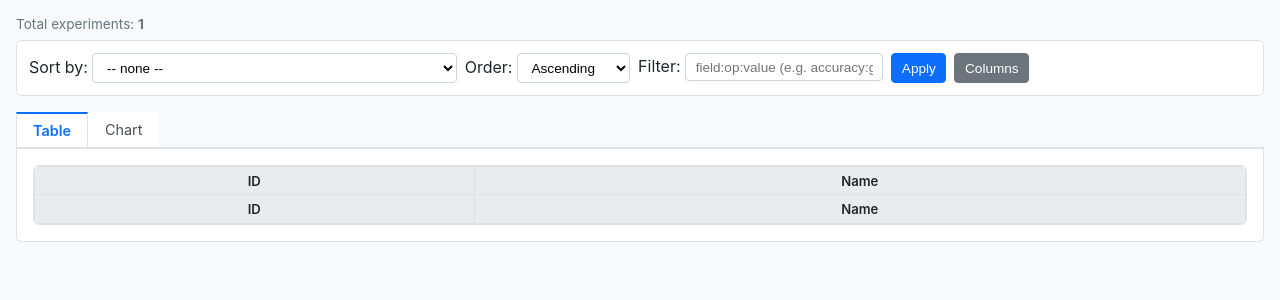
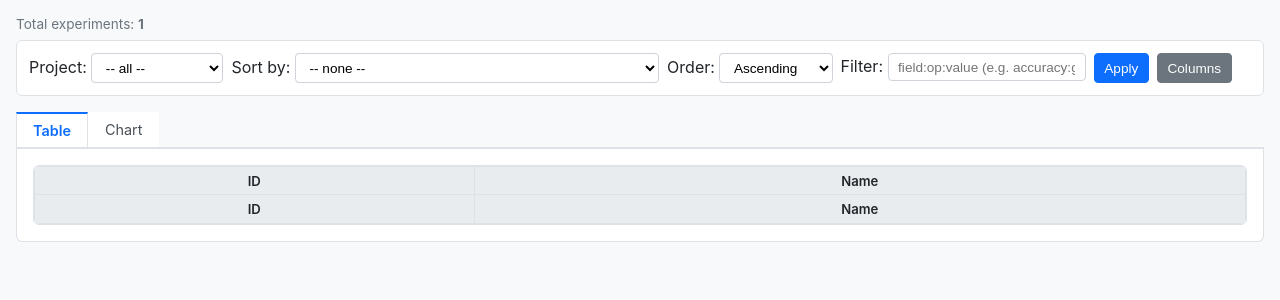
Before and after one commit to AinzRimuru/exp_viewer, a FastAPI app: template src/exp_viewer/server/templates/index.html in a window 1280 px wide. Shown: the part 45-345 px from the top of the page. Run offline with FastAPI, Linux system fonts and the light colour scheme; the template is opened without the code that fills it: most values are stand-ins (such as "Sample title", 1, 10 or a date in 2020); lists and menus that the app fills with data are empty; parts of the project's set-up code (start-up, migrations or seed data) failed here and were passed over; some libraries are stand-ins or nearby versions.

Commit message:
Add multi-directory project support, update README, bump to v0.5.0
- Support loading multiple experiment directories for cross-project comparison
- Add --labels flag to serve command for custom project names
- Add project field to Experiment,贯穿 DB/routes/table/charts/export
- Add project filter dropdown and project column in UI
- Update README with all current features: 14 chart types, column visibility, multi-directory
- Bump version from 0.4.0 to 0.5.0

```diff
--- a/pyproject.toml
+++ b/pyproject.toml
@@ -4,7 +4,7 @@
 
 [project]
 name = "exp-viewer"
-version = "0.4.0"
+version = "0.5.0"
 description = "Experiment data visualization toolkit"
 requires-python = ">=3.11"
 dependencies = [
--- a/src/exp_viewer/database.py
+++ b/src/exp_viewer/database.py
@@ -51,13 +51,14 @@
 
     def save(self, experiment: Experiment, *, directory: str | None = None) -> None:
         """Save or update an experiment."""
+        project = experiment.project or directory
         self._conn.execute(
             """INSERT OR REPLACE INTO experiments (id, name, directory, created_at, tags)
                VALUES (?, ?, ?, ?, ?)""",
             (
                 experiment.id,
                 experiment.name,
-                directory,
+                project,
                 experiment.created_at,
                 orjson.dumps(experiment.tags).decode(),
             ),
@@ -116,6 +117,7 @@
             results=res,
             created_at=created_at or "",
             tags=tags,
+            project=directory or "",
         )
 
     def _load_fields(self, table: str, exp_id: str) -> dict[str, FieldValue]:
--- a/src/exp_viewer/render/charts.py
+++ b/src/exp_viewer/render/charts.py
@@ -18,7 +18,7 @@
     Keys prefixed with 'hp:' force hyperparameter lookup, 'res:' force result lookup.
     Plain keys try hyperparameters first, then results.
     """
-    _META_KEYS = {"id", "name", "created_at"}
+    _META_KEYS = {"id", "name", "created_at", "project"}
 
     source: str | None = None
     clean_key = key
--- a/src/exp_viewer/render/export.py
+++ b/src/exp_viewer/render/export.py
@@ -88,6 +88,16 @@
             (
                 "Parameter Comparison",
                 parallel_coordinates(exp_set, all_dims, color_field=res_keys[0]),
+            )
+        )
+
+    # Multi-project: add project comparison chart
+    projects = {exp.project for exp in exp_set if exp.project}
+    if len(projects) > 1 and res_keys:
+        charts.append(
+            (
+                f"{res_keys[0]} by Project",
+                box_plot(exp_set, y_field=res_keys[0], group_field="project"),
             )
         )
 
--- a/src/exp_viewer/render/table.py
+++ b/src/exp_viewer/render/table.py
@@ -112,9 +112,12 @@
     rows.append('<table class="exp-table">')
 
     # Header
+    has_projects = any(exp.project for exp in experiment_set)
     rows.append("<thead><tr>")
     rows.append("<th class=\"col-id\">ID</th>")
     rows.append("<th class=\"col-name\">Name</th>")
+    if has_projects:
+        rows.append('<th class="col-project">Project</th>')
     if hp_display:
         rows.append(f'<th colspan="{len(hp_display)}" class="group-hp">Hyperparameters</th>')
     if res_display:
@@ -122,6 +125,8 @@
     rows.append("</tr><tr>")
     rows.append('<th class="col-id" data-sort="id">ID</th>')
     rows.append('<th class="col-name" data-sort="name">Name</th>')
+    if has_projects:
+        rows.append('<th class="col-project" data-sort="project">Project</th>')
 
     for k in hp_display:
         rows.append(
@@ -139,6 +144,8 @@
         rows.append("<tr>")
         rows.append(f'<td class="col-id"><a href="/experiments/{escape(exp.id)}">{escape(exp.id)}</a></td>')
         rows.append(f'<td class="col-name">{escape(exp.name)}</td>')
+        if has_projects:
+            rows.append(f'<td class="col-project">{escape(exp.project)}</td>')
         for k in hp_display:
             fv = exp.hyperparameters.get(k)
             rows.append(f"<td>{_render_cell(fv)}</td>")
--- a/src/exp_viewer/schema.py
+++ b/src/exp_viewer/schema.py
@@ -181,6 +181,7 @@
     type_overrides: dict[str, str] | None = None,
     all_hp_keys: list[str] | None = None,
     all_res_keys: list[str] | None = None,
+    project: str = "",
 ) -> Experiment:
     """Normalize a raw experiment dict into an Experiment.
 
@@ -210,4 +211,5 @@
         ),
         created_at=created_at,
         tags=list(tags),
+        project=project,
     )
--- a/src/exp_viewer/server/routes.py
+++ b/src/exp_viewer/server/routes.py
@@ -27,16 +27,25 @@
     """Main dashboard page."""
     db = _get_db(request)
     exp_set = db.load_all()
-    root = getattr(request.app.state, "experiments_root", None)
-    visibility = {}
-    if root is not None:
+
+    # Merge visibility from all project roots
+    roots = getattr(request.app.state, "experiments_roots", [])
+    visibility: dict[str, bool] = {}
+    for root, _ in roots:
         field_configs = load_fields_config(root)
-        visibility = extract_visibility(field_configs)
+        for k, v in extract_visibility(field_configs).items():
+            if k not in visibility:
+                visibility[k] = v
+            else:
+                visibility[k] = visibility[k] or v
+
     fields = _get_field_info(exp_set, visibility=visibility)
+    projects = sorted({exp.project for exp in exp_set if exp.project})
+
     return templates.TemplateResponse(
         request,
         "index.html",
-        {"experiment_count": len(exp_set), "fields": fields},
+        {"experiment_count": len(exp_set), "fields": fields, "projects": projects},
     )
 
 
@@ -50,6 +59,7 @@
         experiments.append({
             "id": exp.id,
             "name": exp.name,
+            "project": exp.project,
             "created_at": exp.created_at,
             "tags": exp.tags,
             "hyperparameters": {
@@ -88,6 +98,7 @@
     return JSONResponse({
         "id": exp.id,
         "name": exp.name,
+        "project": exp.project,
         "created_at": exp.created_at,
         "tags": exp.tags,
         "hyperparameters": {
@@ -115,10 +126,16 @@
     sort_by: str | None = Query(None),
     sort_desc: bool = Query(False),
     columns: str | None = Query(None),
+    project: str | None = Query(None),
 ):
     """Return the experiment table as an HTML fragment."""
     db = _get_db(request)
     exp_set = db.load_all()
+
+    # Filter by project(s)
+    if project:
+        selected = set(project.split(","))
+        exp_set = exp_set.filter(lambda e: e.project in selected)
 
     # Collect filter params
     filter_params = {}
@@ -227,15 +244,26 @@
 async def rescan(request: Request):
     """Re-scan the experiment directory and reload the database."""
     db = _get_db(request)
+    roots = getattr(request.app.state, "experiments_roots", [])
     root = getattr(request.app.state, "experiments_root", None)
-    if root is None:
+
+    db.clear()
+    count = 0
+    if roots:
+        for r, label in roots:
+            experiments = scan_directory(r, project=label)
+            for exp in experiments:
+                db.save(exp)
+            count += len(experiments)
+    elif root is not None:
+        experiments = scan_directory(root)
+        for exp in experiments:
+            db.save(exp)
+        count = len(experiments)
+    else:
         return JSONResponse({"error": "No experiment root configured"}, status_code=400)
 
-    db.clear()
-    experiments = scan_directory(root)
-    for exp in experiments:
-        db.save(exp)
-    return JSONResponse({"loaded": len(experiments)})
+    return JSONResponse({"loaded": count})
 
 
 @router.get("/export")
@@ -285,4 +313,5 @@
         "hyperparameters": hp_keys,
         "results": res_keys,
         "fields": fields,
+        "projects": sorted({exp.project for exp in exp_set if exp.project}),
     }
--- a/src/exp_viewer/server/static/style.css
+++ b/src/exp_viewer/server/static/style.css
@@ -64,3 +64,5 @@
 .column-picker-actions button:hover { background: #dee2e6; }
 .column-picker-groups { display: flex; gap: 2rem; margin-bottom: 0.75rem; }
 .column-picker-groups div label { display: block; font-size: 0.82rem; padding: 0.1rem 0; }
+.col-project { color: #7c3aed; font-weight: 500; }
+.project-badge { display: inline-block; background: #ede9fe; color: #7c3aed; padding: 0.1rem 0.5rem; border-radius: 3px; font-size: 0.8rem; font-weight: 600; }
--- a/src/exp_viewer/server/templates/experiment.html
+++ b/src/exp_viewer/server/templates/experiment.html
@@ -2,7 +2,7 @@
 {% block title %}Experiment {{ experiment.id }}{% endblock %}
 {% block content %}
 <h2>Experiment: {{ experiment.name }}</h2>
-<p class="stats">ID: {{ experiment.id }} | Created: {{ experiment.created_at }} | Tags: {{ experiment.tags | join(', ') }}</p>
+<p class="stats">ID: {{ experiment.id }}{% if experiment.project %} | Project: <span class="project-badge">{{ experiment.project }}</span>{% endif %} | Created: {{ experiment.created_at }} | Tags: {{ experiment.tags | join(', ') }}</p>
 
 <div style="display: grid; grid-template-columns: 1fr 1fr; gap: 1rem; margin-top: 1rem;">
     <div>
--- a/src/exp_viewer/server/templates/index.html
+++ b/src/exp_viewer/server/templates/index.html
@@ -4,6 +4,16 @@
 <div class="stats">Total experiments: <strong>{{ experiment_count }}</strong></div>
 
 <div class="controls">
+    {% if projects %}
+    <label>Project:
+        <select id="project-filter">
+            <option value="">-- all --</option>
+            {% for p in projects %}
+            <option value="{{ p }}">{{ p }}</option>
+            {% endfor %}
+        </select>
+    </label>
+    {% endif %}
     <label>Sort by:
         <select id="sort-field">
             <option value="">-- none --</option>
@@ -93,6 +103,7 @@
             <label id="label-x">X:
                 <select id="chart-x">
                     <option value="id">id</option>
+                    {% if projects %}<option value="project">project</option>{% endif %}
                     {% for k in fields.hyperparameters %}
                     <option value="{{ k }}">{{ k }}</option>
                     {% endfor %}
@@ -105,6 +116,7 @@
         <span id="ctrl-y">
             <label id="label-y">Y:
                 <select id="chart-y">
+                    {% if projects %}<option value="project">project</option>{% endif %}
                     {% for k in fields.results %}
                     <option value="{{ k }}">{{ k }}</option>
                     {% endfor %}
@@ -118,6 +130,7 @@
             <label>Color:
                 <select id="chart-color">
                     <option value="">-- none --</option>
+                    {% if projects %}<option value="project">project</option>{% endif %}
                     {% for k in fields.results %}
                     <option value="{{ k }}">{{ k }}</option>
                     {% endfor %}
@@ -230,6 +243,10 @@
     if (sortBy) params.set('sort_by', sortBy);
     if (sortOrder === 'desc') params.set('sort_desc', 'true');
 
+    // Project filter
+    const projFilter = document.getElementById('project-filter');
+    if (projFilter && projFilter.value) params.set('project', projFilter.value);
+
     if (filterInput) {
         // Parse "field:op:value" format
         const parts = filterInput.split(':');
--- a/src/exp_viewer/types.py
+++ b/src/exp_viewer/types.py
@@ -104,6 +104,7 @@
     results: dict[str, FieldValue]
     created_at: str = ""
     tags: list[str] = field(default_factory=list)
+    project: str = ""
 
     def get_field(self, key: str) -> FieldValue | None:
         """Look up a field by key, checking hyperparameters then results."""
@@ -182,6 +183,7 @@
         columns: dict[str, list[Any]] = {
             "id": [],
             "name": [],
+            "project": [],
             "tags": [],
             "created_at": [],
         }
@@ -193,6 +195,7 @@
         for exp in self.experiments:
             columns["id"].append(exp.id)
             columns["name"].append(exp.name)
+            columns["project"].append(exp.project)
             columns["tags"].append(exp.tags)
             columns["created_at"].append(exp.created_at)
             for k in hp_keys:
```
Also changed, not shown: src/exp_viewer/cli.py (+35 -5 lines), src/exp_viewer/discovery.py (+9 -1 lines), src/exp_viewer/server/app.py (+16 -0 lines), tests/test_database.py (+9 -0 lines), tests/test_discovery.py (+21 -0 lines), tests/test_render.py (+22 -0 lines), tests/test_types.py (+19 -0 lines), README.md.
